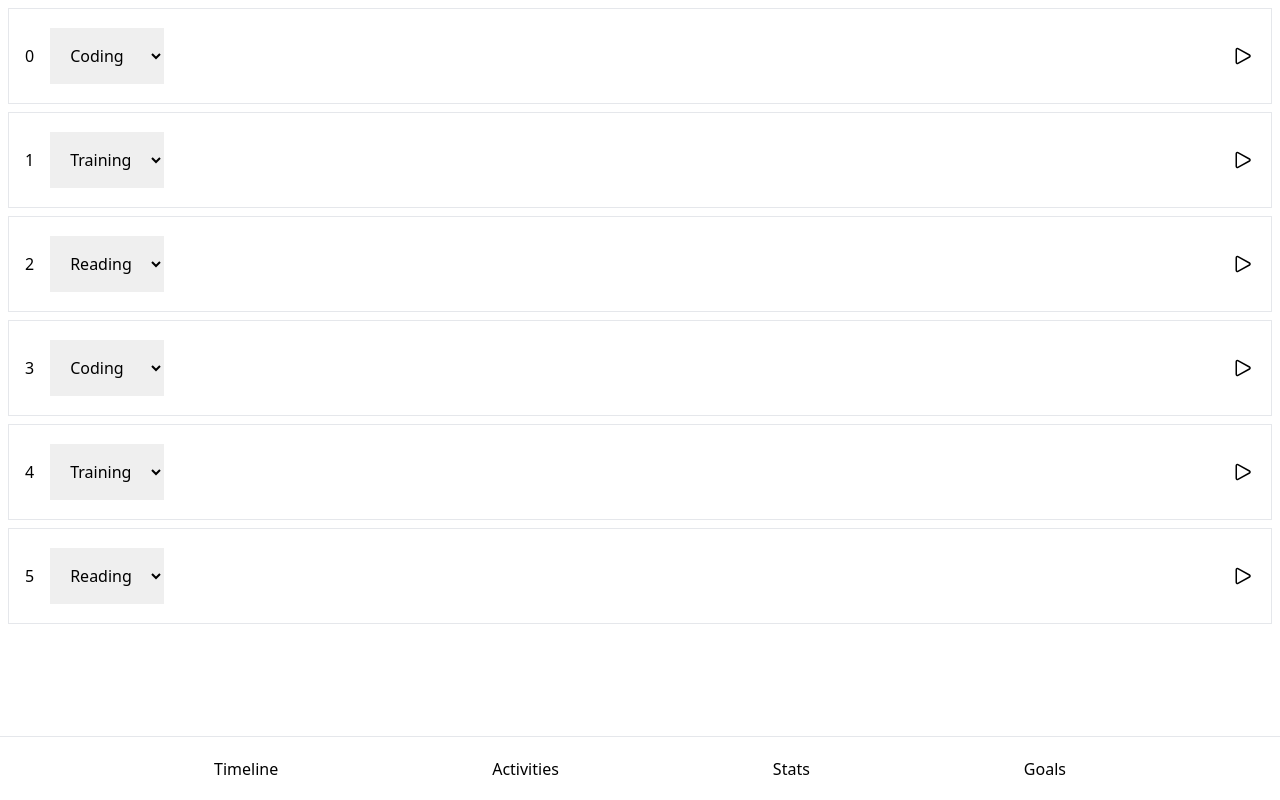
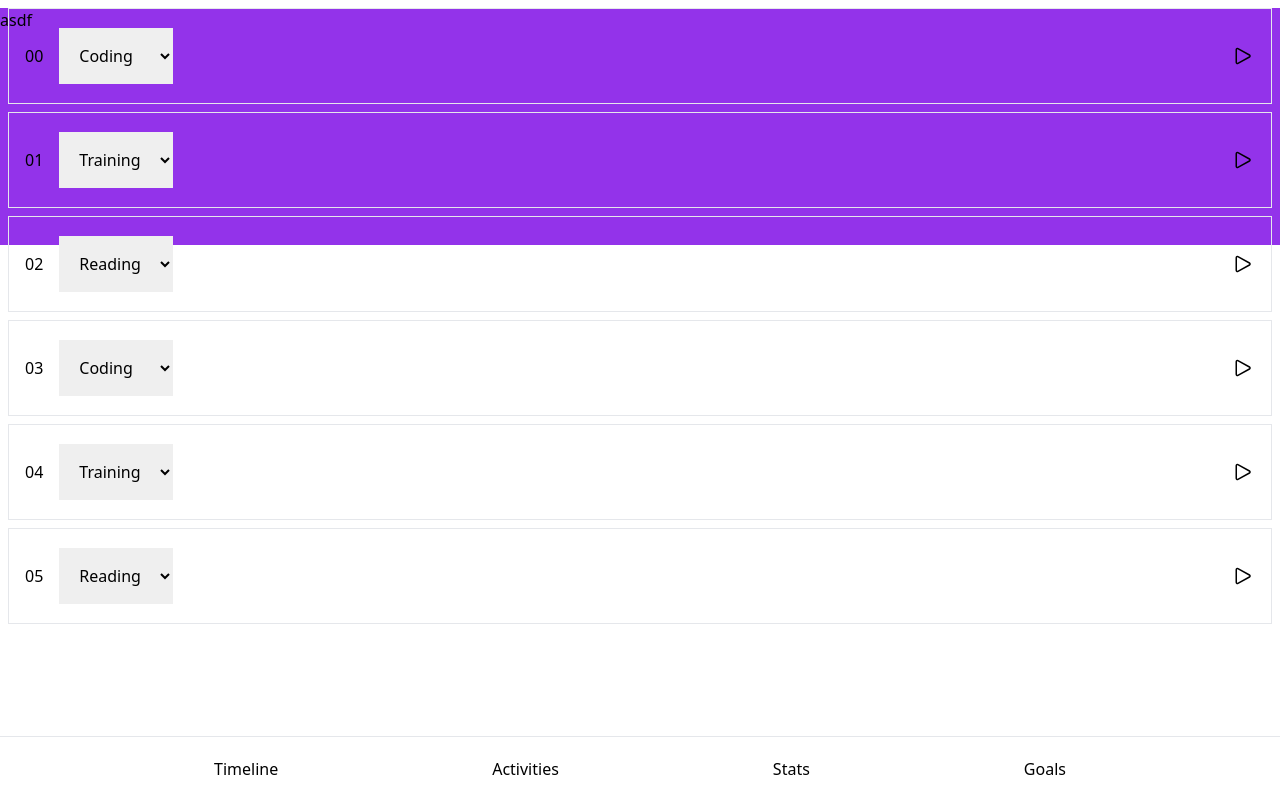
Before and after one commit to igorbabko/ontrack, a Vue app: page / in a window 1280 px wide. Built offline with nearby package versions, Linux system fonts and the light colour scheme.

Commit message:
time line

```diff
--- a/src/App.vue
+++ b/src/App.vue
@@ -12,27 +12,27 @@ const view = shallowRef('timeline');
 
 const timeRanges = [
   {
-    id: 0,
+    id: '00',
     activity: 'Coding'
   },
   {
-    id: 1,
+    id: '01',
     activity: 'Training'
   },
   {
-    id: 2,
+    id: '02',
     activity: 'Reading'
   },
   {
-    id: 3,
+    id: '03',
     activity: 'Coding'
   },
   {
-    id: 4,
+    id: '04',
     activity: 'Training'
   },
   {
-    id: 5,
+    id: '05',
     activity: 'Reading'
   },
 ];
--- a/src/components/TheTimeline.vue
+++ b/src/components/TheTimeline.vue
@@ -1,11 +1,44 @@
 <script setup>
 import TimelineItem from './TimelineItem.vue';
+import { ref, computed, onMounted } from 'vue';
 
 defineProps(['timeRanges', 'activities'])
+
+const r = ref();
+const a = ref();
+const height = ref();
+
+// const offset = computed(() => {
+
+// });
+
+onMounted(() => {
+  // console.log(r.value.getBoundingClientRect().height);
+
+  setInterval(() => {
+    const dt = new Date();
+
+    var secs = dt.getSeconds() + (60 * dt.getMinutes()) + (60 * 60 * dt.getHours());
+
+    console.log(secs);
+
+    const timePercent = 100 * secs / 86400;
+
+    height.value = timePercent * r.value.getBoundingClientRect().height / 100;
+
+    console.log(height.value);
+
+    a.value.style.height = height.value + 'px';
+  }, 1000);
+});
 </script>
 
 <template>
-  <ul>
-    <TimelineItem v-for="hour in timeRanges" :hour="hour" :activities="activities" />
-  </ul>
+  <div class="relative" ref="r">
+    <!-- <hr class="h-2 bg-purple-900 opacity-70"> -->
+    <div class="absolute h-24 bg-purple-600 w-full" ref="a">asdf</div>
+    <ul class="relative z-10">
+      <TimelineItem v-for="hour in timeRanges" :hour="hour" :activities="activities" />
+    </ul>
+  </div>
 </template>
```
